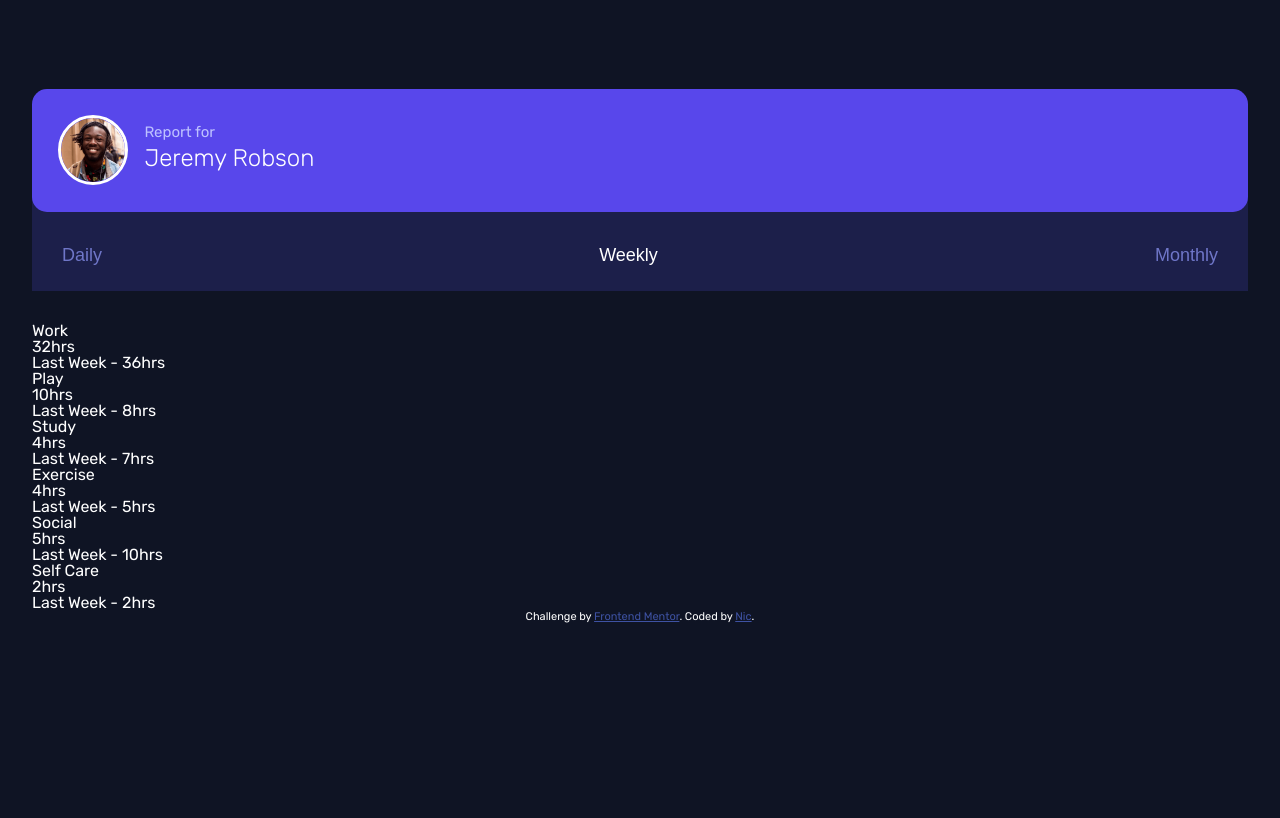
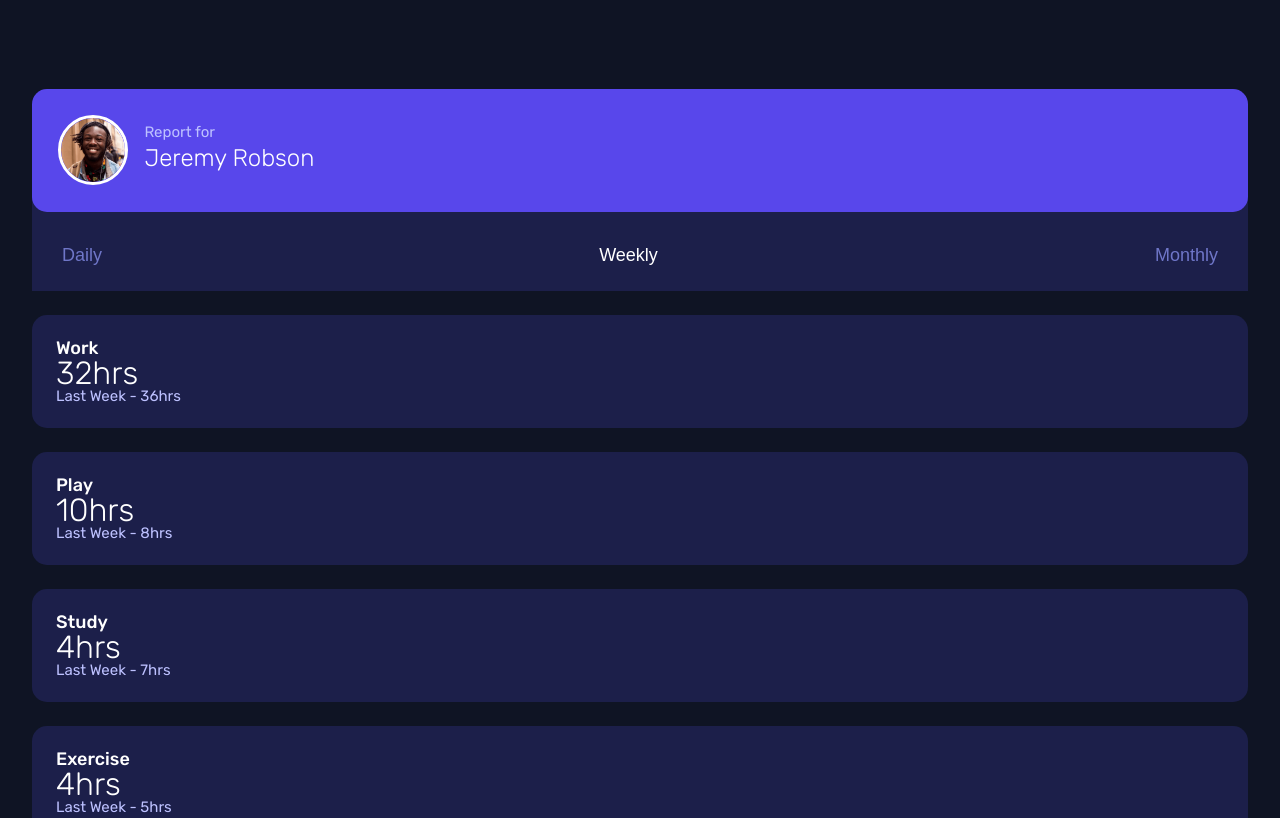
Before and after one commit to nicm42/time-tracking-dashboard, a website built with Vite: page index.html in a window 1280 px wide. Shown: the top 818 px of the page. Built offline with nearby package versions, Linux system fonts and the light colour scheme.

Commit message:
Added colours and fonts to stats section

```diff
--- a/src/_heading.scss
+++ b/src/_heading.scss
@@ -1,7 +1,6 @@
 @use './variables';
 
 .heading {
-  margin-bottom: 2em;
   &__details {
     position: relative;
     display: flex;
--- /dev/null
+++ b/src/_stats.scss
@@ -0,0 +1,21 @@
+.stats {
+  margin-block-start: 1.5em;
+  padding: 1.5em;
+  background-color: var(--dark-blue);
+  border-radius: 0.9375rem;
+
+  &__title {
+    font-size: 1.125rem;
+    font-weight: 500;
+  }
+
+  &__number {
+    font-size: 2rem;
+    font-weight: 300;
+  }
+
+  &__previous {
+    font-size: 0.9375rem;
+    color: var(--pale-blue);
+  }
+}
--- a/src/styles.scss
+++ b/src/styles.scss
@@ -2,3 +2,4 @@
 @use 'utils';
 
 @use 'heading';
+@use 'stats';
```
